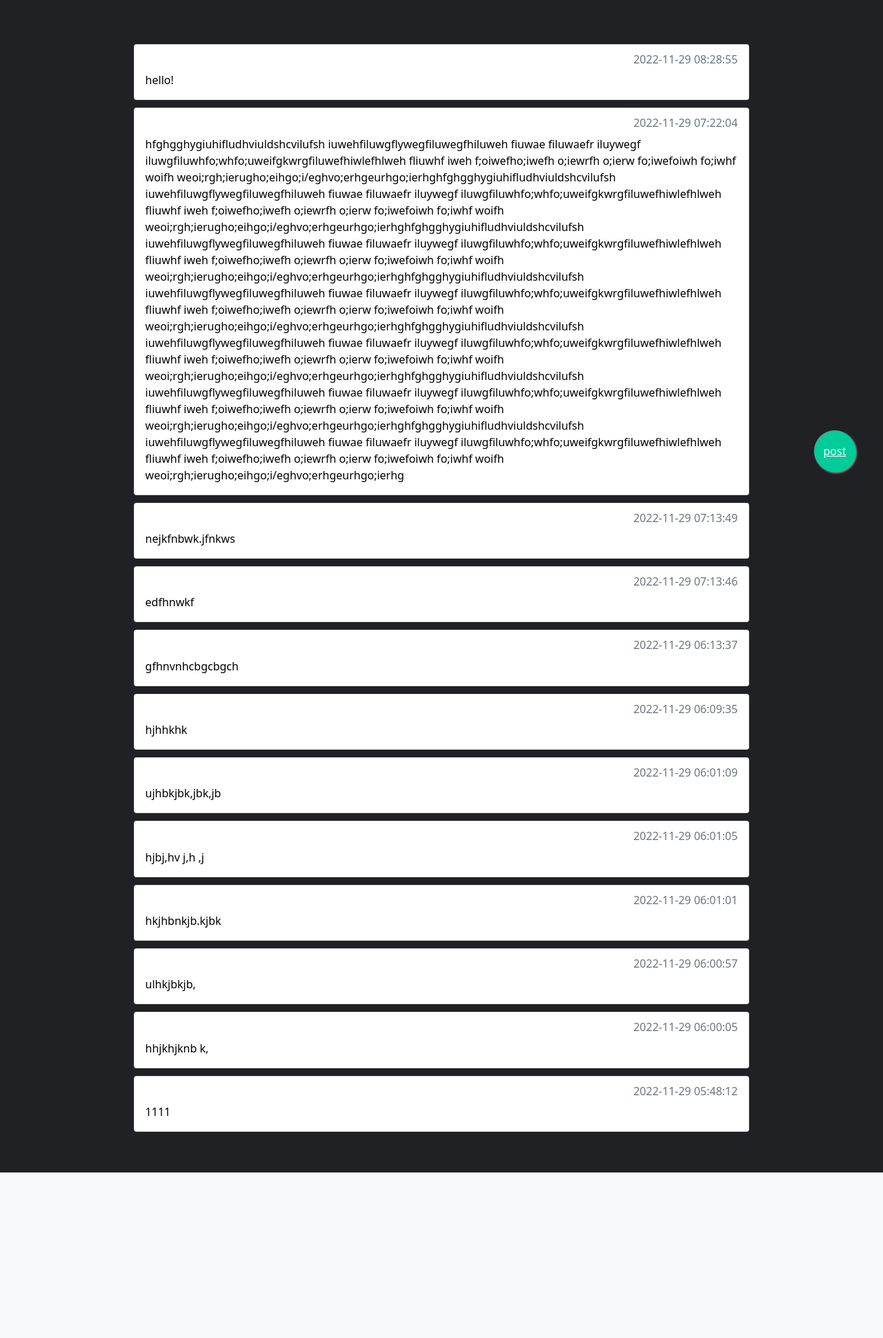
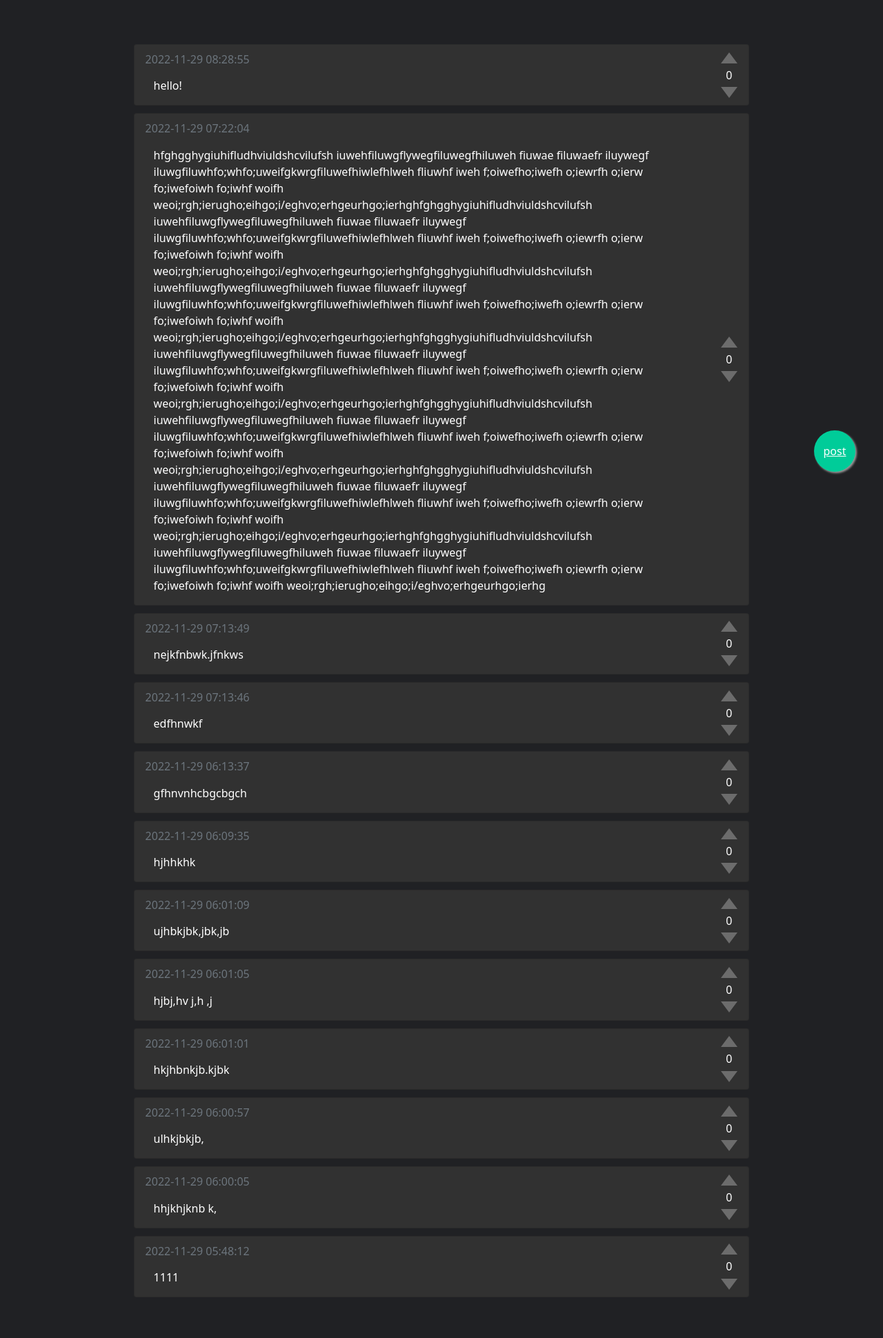
Before and after one commit to alexyin1212/chat50, a Flask app: page / in a window 1280 px wide. Shown: the part 76-2016 px from the top of the page at 69% size. Before the commit the page ends 1776 px from the top, so only its background shows below. Run offline with Flask 2, Linux system fonts and the light colour scheme; a user stored in the database is signed in; data comes from the database, SQL or seed files in the repository; some libraries are stand-ins or nearby versions.

Commit message:
i did buttons for index

```diff
--- /dev/null
+++ b/static/function.js
@@ -0,0 +1,88 @@
+function like_function() {
+    for (const btn of document.querySelectorAll('.arrow-up')) {
+        btn.addEventListener('click', event => {
+          event.currentTarget.classList.toggle('on');
+        });
+      }
+
+    /* var like_button = document.getElementById('like-'+answer_id);
+    var dislike_button = document.getElementById('dislike-'+answer_id);
+    var counter_element = document.getElementById('counter-'+answer_id);
+    let current_counter = parseInt(counter_element.innerText);
+
+    //check if dislike is on(true) or off(false)
+    let dislike_state = false
+    if (dislike_button.className == "vote_down_on") {
+        dislike_state = true
+    }
+    else {
+        dislike_state = false
+    }
+    //if dislike is checked
+    if (dislike_state) {
+        current_counter += 2;
+        dislike_button.className = 'vote_down_off'
+        counter_element.innerText = current_counter
+        like_button.className = 'vote_up_on'
+    }
+    // if dislike is not checked
+    else {
+        if (like_button.className == 'vote_up_off') {
+            like_button.className = "vote_up_on"
+            current_counter +=  1;
+            counter_element.innerText = current_counter
+        }
+        else {
+            like_button.className = "vote_up_off"
+            current_counter +=  -1;
+            counter_element.innerText = current_counter
+        }
+    }
+    */
+}
+
+
+
+function dislike_function() {
+    for (const btn of document.querySelectorAll('.arrow-down')) {
+        btn.addEventListener('click', event => {
+          event.currentTarget.classList.toggle('on');
+        });
+      }
+
+    /* var like_button = document.getElementById('like-'+answer_id);
+    var dislike_button = document.getElementById('dislike-'+answer_id);
+    var counter_element = document.getElementById('counter-'+answer_id);
+    let current_counter = parseInt(counter_element.innerText);
+
+    //check if like is on(true) or off(false)
+    let like_state = false
+    if (like_button.className == "vote_up_on") {
+        like_state = true
+    }
+    else {
+        like_state = false
+    }
+    //if like is checked
+    if (like_state) {
+        console.log('это тру лайк (лайк нажат)')
+        current_counter +=  -2;
+        like_button.className = 'vote_up_off'
+        counter_element.innerText = current_counter
+        dislike_button.className = "vote_down_on"
+    }
+    //if like is not checked
+    else {
+        if (dislike_button.className == 'vote_down_off') {
+            dislike_button.className = "vote_down_on"
+            current_counter +=  -1;
+            counter_element.innerText = current_counter
+        }
+        else {
+            dislike_button.className = "vote_down_off"
+            current_counter +=  1;
+            counter_element.innerText = current_counter
+        }
+    }
+    */
+}
--- a/static/styles.css
+++ b/static/styles.css
@@ -59,3 +59,42 @@ body
     margin-right: auto;
     margin-top: 2vh;
 }
+
+.card {
+    background-color: rgb(49, 49, 49);
+    width: 80%;
+    margin: 1% 10% 1%;
+}
+
+.arrow-up {
+    width: 0;
+    height: 0;
+    border-left: 1vw solid transparent;
+    border-right: 1vw solid transparent;
+    border-bottom: 2vh solid rgb(108, 108, 108);
+    cursor: pointer;
+  }
+
+  .arrow-down {
+    width: 0;
+    height: 0;
+    border-left: 1vw solid transparent;
+    border-right: 1vw solid transparent;
+    border-top: 2vh solid rgb(108, 108, 108);
+    cursor: pointer;
+  }
+
+  .arrow-up.on {
+    border-top: 2vh solid rgb(199, 151, 249);
+  }
+
+  .arrow-down.on {
+    border-top: 2vh solid rgb(199, 151, 249);
+  }
+
+  .vertical-center {
+    position: absolute;
+    right: 0.5%;
+    top: 50%;
+    transform: translate(0,-50%);
+  }
--- a/templates/index.html
+++ b/templates/index.html
@@ -5,12 +5,24 @@
 {% endblock %}
 
 {% block main %}
+<script src="function.js"></script>
 <div class="container">
     {% for post in posts %}
-    <div class="card" style="width: 80%; margin: 1% 10% 1%;">
+    <div class="card">
         <div class="card-body">
-          <h6 class="card-subtitle mb-2 text-muted" style="text-align: right;">{{ post["time"] }}</h6>
-          <p class="card-text" style="text-align: left; color: rgb(0, 0, 0)">{{ post["post"] }}</p>
+            <h6 class="card-subtitle mb-2 text-muted" style="text-align: left; color: rgb(201, 201, 201);">{{ post["time"] }}</h6>
+            <div class="container">
+                <div class="row">
+                    <div class="col-lg-11">
+                        <p class="card-text" style="text-align: left;">{{ post["post"] }}</p>
+                    </div>
+                    <div class="col-lg-1 vertical-center" style="text-align: right;">
+                        <span onclick="like_function()" id="like" class="arrow-up"></span>
+                        <div id="counter" style="margin-top: 40%; margin-bottom: 40%; margin-right: 15%;">0</div>
+                        <span onclick="dislike_function()" id="dislike" class="arrow-down"></span>
+                    </div>
+                </div>
+            </div>
         </div>
     </div>
     {% endfor %}
```
Also changed, not shown: 1 other file.
